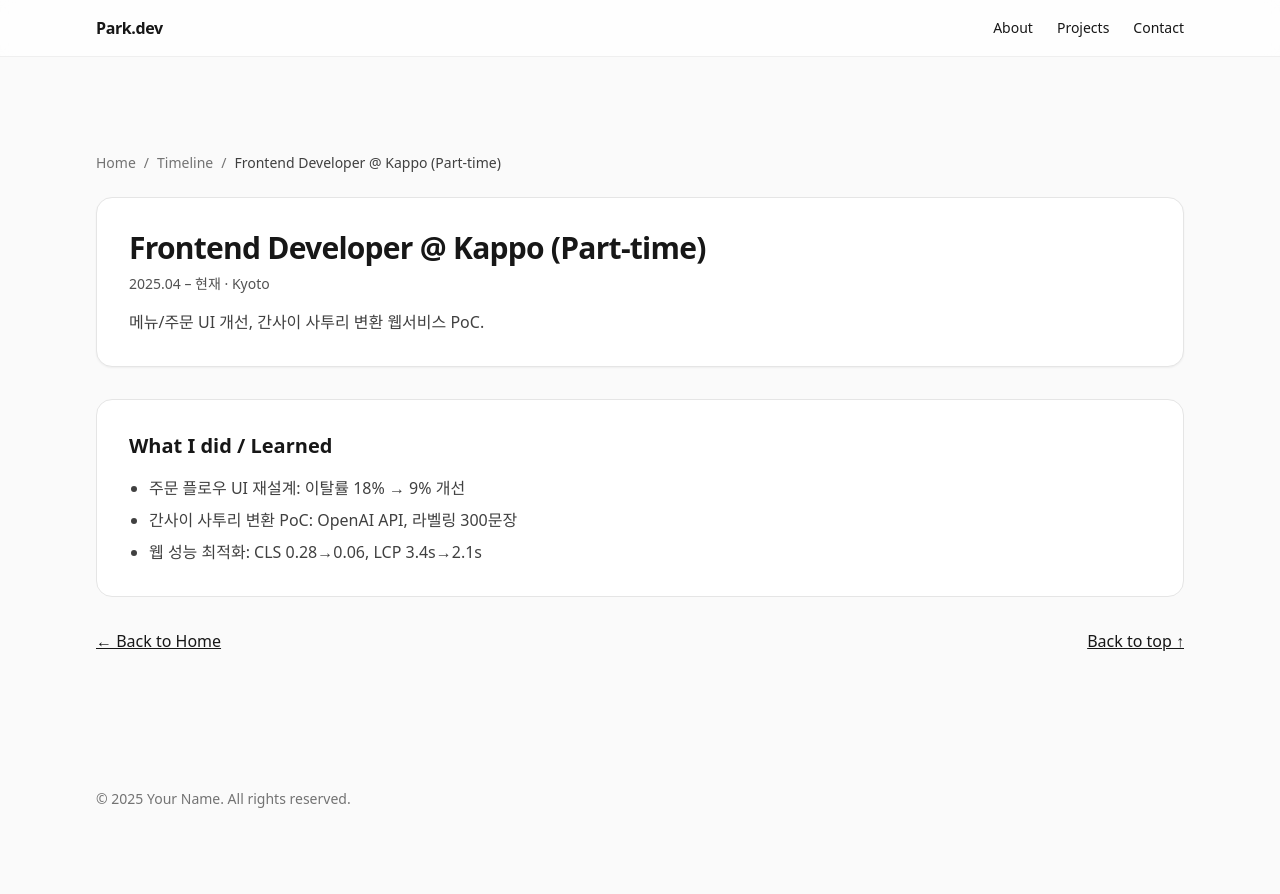
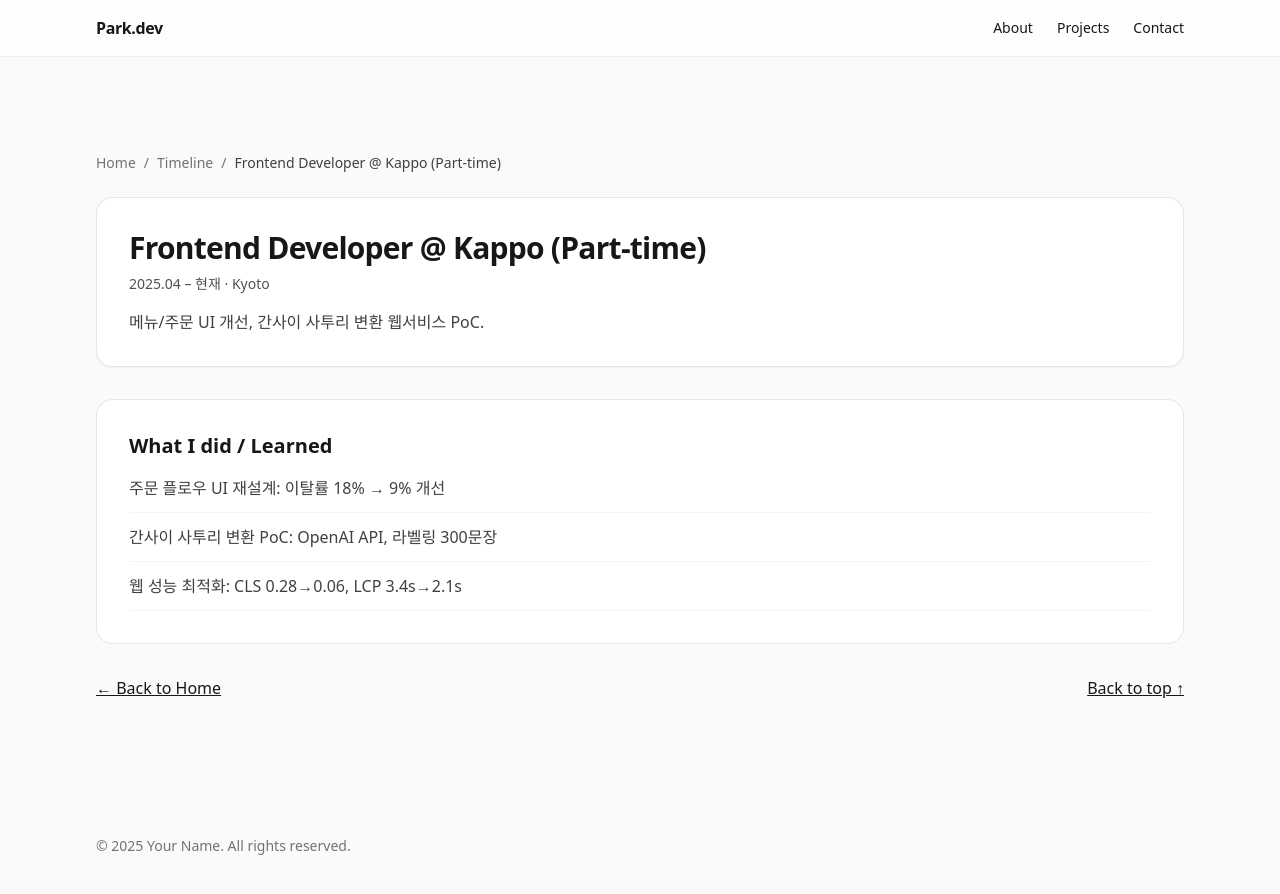
Before and after one commit to jongik96/portfolio, a React (Create React App) app: page /timeline/kappo-frontend-parttime in a window 1280 px wide. Before the commit the page ends 849 px from the top, so only its background shows below. Built offline with nearby package versions, Linux system fonts and the light colour scheme.

Commit message:
insert data

```diff
--- a/src/components/Hero.jsx
+++ b/src/components/Hero.jsx
@@ -18,15 +18,15 @@
 
       <div>
         <h1 className="font-semibold tracking-tight text-[clamp(1.75rem,5vw,3rem)]">
-          {resume.name || "Your Name"}
+          {resume.name || "パク・ジョンイク ( Park Jong Ik )"}
         </h1>
 
         <p className="mt-2 sm:mt-3 text-sm sm:text-base text-neutral-600 dark:text-neutral-400">
-          {(resume.title || "Frontend Developer")} · {(resume.location || "")}
+          {(resume.title || "Frontend Engineer")} · {(resume.location || "Kyoto, Japan")}
         </p>
 
         <p className="mt-4 sm:mt-6 leading-relaxed text-[15px] sm:text-base">
-          {resume.summary || "소개 텍스트를 여기에 입력하세요."}
+          {resume.summary || "（パク・ジョンイク）と申します。私は、着実に成長するフロントエンド開発者になるために、毎日短い時間でも学習を続け、復習や新しい知識の習得に時間を投資しています。また、複数回のプロジェクト経験を通じて、UI/UXを意識した開発や、バックエンド開発者・Webデザイナーなど多様なメンバーとの協働の重要性を身をもって実感しました。その中で、JiraやGitなどのツール理解を深め、円滑なコミュニケーションの重要性も常に意識しています。React、Next.js、TypeScriptを用いた開発を得意としており、AWSを活用したインフラ構築の経験も豊富にあります。"}
         </p>
 
         {/* 하이라이트 */}
--- a/src/data/projects.jsx
+++ b/src/data/projects.jsx
@@ -2,7 +2,7 @@
   {
     slug: "kansaiben-master",
     title: "Kansaiben Master",
-    description: "표준 일본어를 간사이 방언으로 변환하는 웹앱. TTS 지원.",
+    description: "標準語を関西弁に変換するサービス",
     link: "https://kansaiben-converter.vercel.app/kansaiben",
     thumbnail: "/img/ben.png",
     tags: ["React", "OpenAI API", "TTS"],
--- a/src/data/resume.jsx
+++ b/src/data/resume.jsx
@@ -15,16 +15,77 @@
     },
     {
       slug: "web-developer-seoul",
-      title: "Web Developer",
-      period: "2022 – 2023",
-      place: "Seoul",
-      desc: "지도 기반 리뷰 서비스, 인벤토리 관리 웹앱 개발.",
+      title: "Web Front-end Developer",
+      period: "2022.4 – 2024.8",
+      place: "Seoul, Republic of Korea",
+      desc: "フロントエンド開発者として勤務 ",
+      desc_detail: "約2年半の間に2つのプロジェクトに参加し、実務への理解度、同僚とのコミュニケーションや協働能力、そしてサーバー管理に関するスキルを向上させました。",
       details: [
-        "Google Maps 기반 결제수단 리뷰 서비스 MVP",
-        "재고관리 웹앱 CRUD/검색/CSV 업·다운로드",
-        "AWS Lightsail/CloudFront로 배포 자동화",
+        "入社時点で開始されていたWebサイト開発プロジェクトに参加し、2年間にわたり企画段階から設計、デザイン、開発、テスト、保守まで、プロジェクトの全工程に携わることで大きな経験を積むことができました。",
+        "フロントエンド開発者として、デザイナー、Webパブリッシャー、バックエンド開発者と連携しながら、Webサイト全体のUI/UX開発や、AWSを用いたサーバーインフラ構築も担当しました。",
+        "さらに、2023年9月からの1年間は既存のWebプロジェクトと並行して、Automotiveアプリ開発プロジェクトにも参加しました。台湾やインドなど複数の開発会社との協働を通じて、IT業務に必要な英語力を向上させることができ、またBluetooth機能の開発にあたりJavaやC++を使用することで、Automotiveシステムに関する理解も深めることができました。",
       ],
     },
+          {
+    slug: "software-curriculum-2021",
+    title: "サムスン青年SWアカデミー 第2学期（プロジェクト課程）",
+    period: "2021.07 ~ 2021.11",
+    place: "Gumi,  Republic of Korea",
+    desc: "3回のチームプロジェクトを通じて、開発・協働・コミュニケーション能力を向上",
+    desc_detail: "4年間の大学学士課程を通じて多くの理論的知識を身につけましたが、実務にすぐ参加するには自分がまだ不足していると感じたため、SAMSUNGが主催する開発者養成プログラムに応募して合格し、実務能力の基礎を築きました。",
+    details: [
+      "言語（Java）160時間：オブジェクト指向、データ構造、Core Java、マルチスレッド・I/O、基礎アルゴリズム。",
+
+      {
+          text: "代表プロジェクト）ビッグデータアルゴリズムを活用したPythonベースの釣り場推薦Webアプリ",
+          github: "https://github.com/jongik96/fishingWebApplication"
+        },
+              {
+          text: "コミュニティ型Webサイトの開発を通じて、フロントエンド、サーバーインフラ、チャット機能に関する理解度を向上。",
+          github: "https://github.com/jongik96/vue-spring-teamproject"
+        },
+              {
+          text: "最終チームプロジェクトを通じて、コミュニケーション能力とプロジェクト全体の構造に対する理解度を向上。",
+          github: "https://github.com/jongik96/Sriends"
+        },
+    ],
+  }
+,
+      {
+    slug: "software-curriculum-2021",
+    title: "サムスン青年SWアカデミー 第1学期（コーディング集中課程）",
+    period: "2021.01 ~ 2021.05",
+    place: "Gumi,  Republic of Korea",
+    desc: "Java、SQL、HTML、CSS、JavaScript、サーバーインフラなどの幅広い開発知識を習得。",
+    desc_detail: "4年間の大学学士課程を通じて多くの理論的知識を身につけましたが、実務にすぐ参加するには自分がまだ不足していると感じたため、SAMSUNGが主催する開発者養成プログラムに応募して合格し、実務能力の基礎を築きました。",
+    details: [
+      "言語（Java）160時間：オブジェクト指向、データ構造、Core Java、マルチスレッド・I/O、基礎アルゴリズム。",
+      "Web 232時間：HTML／CSS／JavaScript、Bootstrap、jQuery、サーバーサイド開発、MVCアーキテクチャ、Spring、DB、Vue.js。",
+      "コンピューティング思考 296時間：問題解決の基礎・応用・発展、アルゴリズム的思考の強化。",
+      "総合プロジェクト 112時間：オープンデータ活用『Happy House』プロジェクト。",
+      "共通プロジェクト（Webデザイン）計260時間：モバイルWebのUI設計、SNSの基本機能開発、WebキュレーションSNSの完成。",
+      "特化プロジェクト（ビッグデータ／推薦）計260時間：データ分析・可視化、基礎推薦システム構築、ハイブリッド推薦システム構築。",,
+      "自主プロジェクト 280時間：サービス名『Sriends』— 企画／設計／実装／発表まで一貫で実施。",
+      "総学習時間：1,600時間（前期800時間＋後期800時間）。",
+      "模擬ソフトウェア能力テスト：IM等級（2021-02-26）。",
+      {
+          text: "総合PJ：オープンデータ活用『Happy House』。",
+          github: "https://github.com/jongik96/Housing-Transaction-Information-Service"
+        },
+    ],
+  },
+      {
+    slug: "software-curriculum-2020",
+    title: "Daegu Catholic University Computer Engineering",
+    period: "2015.03 ~ 2021.02",
+    place: "Daegu,  Republic of Korea",
+    desc: "概論科目および実習科目を通じて、コンピュータ工学や開発に関する知識を習得。",
+    desc_detail: "",
+    details: [
+     "Javaプログラミング実習","データ構造","データベース（SQL）","オペレーティングシステム","ネットワーク通信","C言語プログラミング","C++言語プログラミング"
+    ],
+  }
+
     // ...
   ],
 };
--- a/src/index.js
+++ b/src/index.js
@@ -46,7 +46,7 @@
         <Timeline items={resume.timeline} />
       </section>
       <section id="projects" className="container py-12 sm:py-16 md:py-24">
-        <h2 className="text-xl sm:text-2xl md:text-3xl font-semibold tracking-tight mb-6 sm:mb-8">Projects</h2>
+        <h2 className="text-xl sm:text-2xl md:text-3xl font-semibold tracking-tight mb-6 sm:mb-8">Toy Projects</h2>
         <div className="grid grid-cols-1 sm:grid-cols-2 lg:grid-cols-3 gap-5 sm:gap-6">
           {projects.map(p => <ProjectCard key={p.slug} project={p} />)}
         </div>
@@ -55,7 +55,7 @@
         <div className="rounded-xl border border-neutral-200 dark:border-neutral-800 p-5 sm:p-6">
           <h3 className="text-lg sm:text-xl font-semibold mb-2">Contact</h3>
           <p className="text-sm sm:text-base text-neutral-600 dark:text-neutral-400">
-            이메일: <a className="underline" href="mailto:you@example.com">you@example.com</a> · GitHub: <a className="underline" href="https://github.com/yourid">yourid</a>
+            E-mail : <a className="underline" href="mailto:you@example.com">you@example.com</a> · GitHub: <a className="underline" href="https://github.com/yourid">yourid</a>
           </p>
         </div>
       </section>
--- a/src/pages/TimelineDetail.jsx
+++ b/src/pages/TimelineDetail.jsx
@@ -1,19 +1,25 @@
+// src/pages/TimelineDetail.jsx
 import { useEffect } from "react";
 import { useParams, Link, useNavigate } from "react-router-dom";
+import { FaGithub } from "react-icons/fa";
 import resume from "../data/resume";
 
 export default function TimelineDetail() {
   const { slug } = useParams();
   const navigate = useNavigate();
-  const item = resume.timeline.find(t => t.slug === slug);
+  const item = resume?.timeline?.find(t => t.slug === slug);
 
   useEffect(() => { window.scrollTo(0, 0); }, []);
 
   if (!item) {
-    // 잘못된 슬러그면 홈으로
     navigate("/", { replace: true });
     return null;
   }
+
+  // details: 문자열/객체 모두 지원
+  const details = Array.isArray(item.details)
+    ? item.details.map(d => (typeof d === "string" ? { text: d } : d))
+    : [];
 
   return (
     <section className="container py-12 sm:py-16 md:py-24">
@@ -32,24 +38,76 @@
         <p className="mt-2 text-sm text-neutral-600 dark:text-neutral-400">
           {item.period} · {item.place}
         </p>
-        <p className="mt-4 text-neutral-700 dark:text-neutral-300">{item.desc}</p>
+        {item.desc && <p className="mt-4 text-neutral-700 dark:text-neutral-300">{item.desc}</p>}
+        {item.desc_detail && <p className="mt-4 text-neutral-700 dark:text-neutral-300">{item.desc_detail}</p>}
       </div>
 
       {/* 상세 내용 */}
       <div className="mt-8 grid gap-6">
         <div className="bg-white rounded-2xl border border-neutral-200 dark:border-neutral-800 p-6 md:p-8">
           <h2 className="text-xl font-semibold mb-4">What I did / Learned</h2>
-          <ul className="list-disc pl-5 space-y-2 text-neutral-700 dark:text-neutral-300">
-            {item.details?.map((d, i) => <li key={i}>{d}</li>)}
+
+          <ul className="space-y-3">
+            {details.map((d, i) => (
+              <li
+                key={i}
+                className="flex flex-col sm:flex-row sm:items-center sm:justify-between gap-2 border-b border-neutral-100 dark:border-neutral-800 pb-3"
+              >
+                <p className="text-neutral-700 dark:text-neutral-300">{d.text}</p>
+
+                {/* 깃허브 링크(옵션) — d.github: string | string[] 지원 */}
+                {d.github && (
+                  <div className="flex flex-wrap gap-2">
+                    {(Array.isArray(d.github) ? d.github : [d.github]).map((url, idx) => (
+                      <a
+                        key={idx}
+                        href={url}
+                        target="_blank"
+                        rel="noopener noreferrer"
+                        className="inline-flex items-center gap-1 px-3 py-1.5 rounded-md border border-neutral-200 dark:border-neutral-700 hover:bg-pastel-accent/20 transition text-sm"
+                      >
+                        <FaGithub className="text-base" />
+                        <span>GitHub</span>
+                      </a>
+                    ))}
+                  </div>
+                )}
+              </li>
+            ))}
           </ul>
+
+          {/* 항목 외에 추가 레포 전체 목록이 있으면 (옵션) */}
+          {Array.isArray(item.repos) && item.repos.length > 0 && (
+            <div className="mt-6">
+              <h3 className="font-medium mb-2">関連リポジトリ</h3>
+              <div className="flex flex-wrap gap-2">
+                {item.repos.map((r, idx) => (
+                  <a
+                    key={idx}
+                    href={r.url}
+                    target="_blank"
+                    rel="noopener noreferrer"
+                    className="inline-flex items-center gap-1 px-3 py-1.5 rounded-md border border-neutral-200 dark:border-neutral-700 hover:bg-pastel-accent/20 transition text-sm"
+                    aria-label={`GitHub: ${r.label}`}
+                  >
+                    <FaGithub className="text-base" />
+                    <span>{r.label || "GitHub"}</span>
+                  </a>
+                ))}
+              </div>
+            </div>
+          )}
         </div>
       </div>
 
-      {/* 하단 네비게이션 */}
       <div className="mt-8 flex justify-between">
         <Link to="/" className="underline hover:text-pastel-accent">← Back to Home</Link>
-        <a href="#top" onClick={() => window.scrollTo({ top: 0, behavior: "smooth" })}
-           className="underline hover:text-pastel-accent">Back to top ↑</a>
+        <button
+          onClick={() => window.scrollTo({ top: 0, behavior: "smooth" })}
+          className="underline hover:text-pastel-accent"
+        >
+          Back to top ↑
+        </button>
       </div>
     </section>
   );
```
